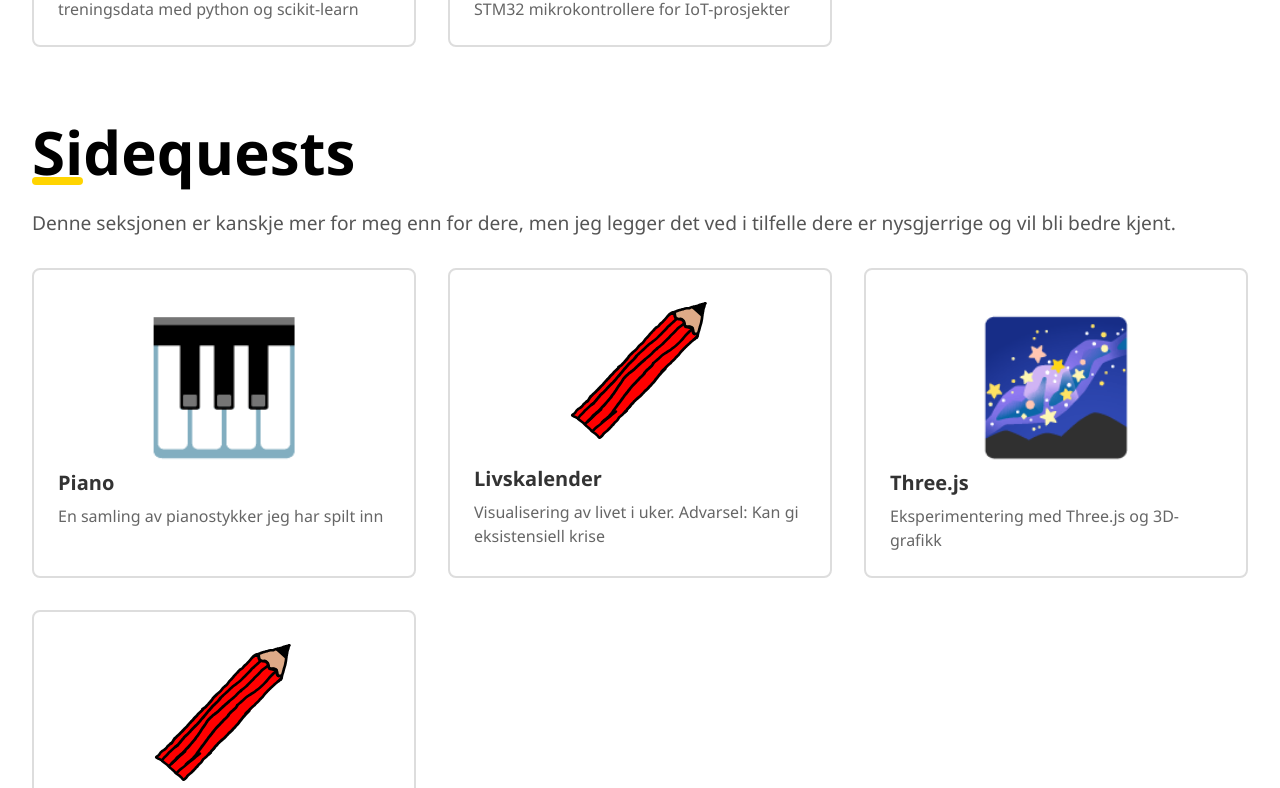
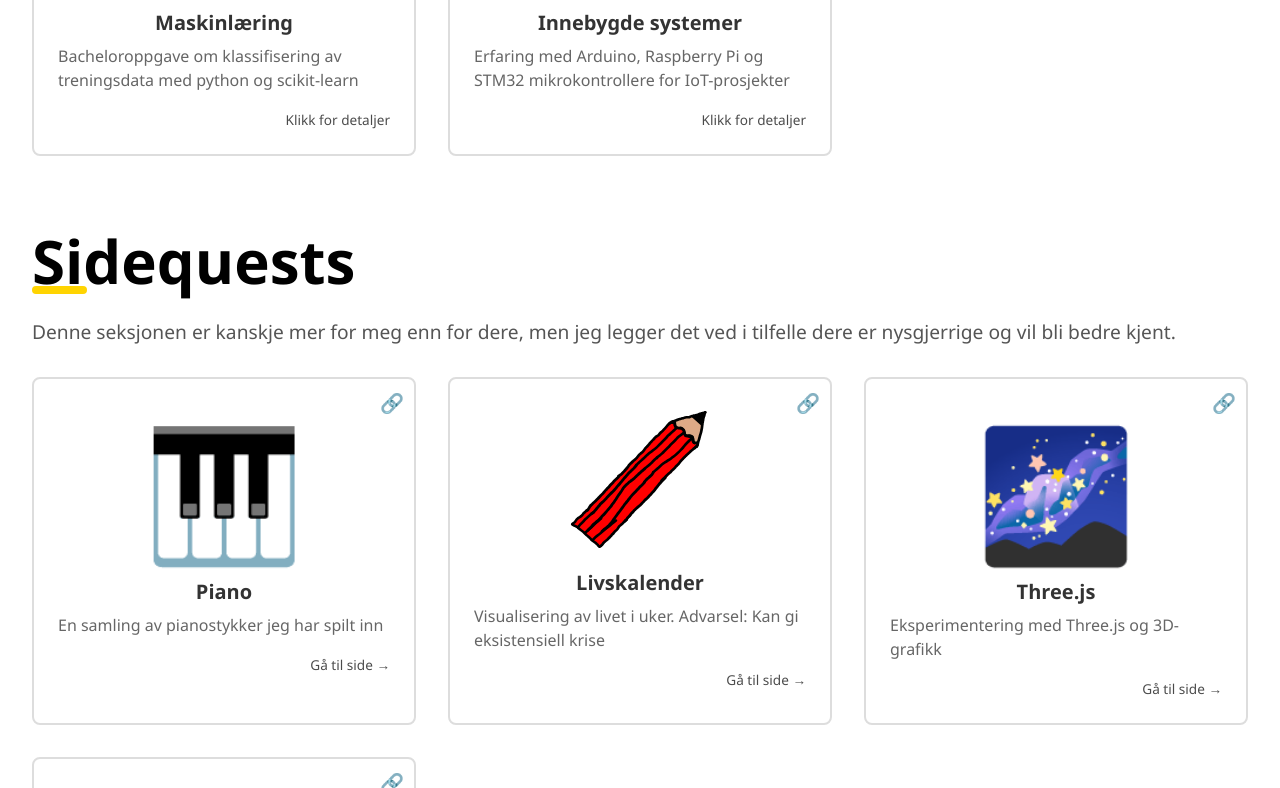
Before and after one commit to Emilorv/emiloo, a Vue app: page / in a window 1280 px wide. Shown: the part 2492-3280 px from the top of the page. Built offline with nearby package versions, Linux system fonts and the light colour scheme.

Commit message:
feat: add modal, and make Entrycomponent be of type link or modal

```diff
--- a/src/components/EntryComponent.vue
+++ b/src/components/EntryComponent.vue
@@ -1,18 +1,34 @@
 <template>
-    <a :href="link" class="entry-card">
+    <div
+        :class="['entry-card', `entry-card--${type}`]"
+        @click="handleClick"
+        :role="type === 'link' ? 'link' : 'button'"
+        :tabindex="0"
+        @keyup="handleClick"
+    >
         <div class="entry-content">
             <img v-if="imgSrc" :src="imgSrc" :alt="title" class="entry-image">
             <span v-else-if="emoji" class="entry-emoji">{{ emoji }}</span>
             <h3 class="entry-title">{{ title }}</h3>
             <p class="entry-description">{{ description }}</p>
+
+            <div class="entry-indicator">
+                <span v-if="type === 'modal'" class="indicator-text">Klikk for detaljer</span>
+                <span v-else-if="type === 'link'" class="indicator-text">Gå til side →</span>
+            </div>
         </div>
-    </a>
+    </div>
 </template>
 
 <script>
 export default {
     name: 'EntryComponent',
     props: {
+        type: {
+            type: String,
+            default: 'modal',
+            validator: value => ['modal', 'link'].includes(value)
+        },
         imgSrc: {
             type: String,
             required: false
@@ -27,13 +43,32 @@ export default {
         },
         link: {
             type: String,
-            required: true
         },
         emoji: {
             type: String,
             required: false
         },
+        modalContent: {
+            type: String,
+            required: false
+        }
+    },
+    methods: {
+        handleClick() {
+            if (this.type === 'link' && this.link) {
+                window.location.href = this.link;
+            } else if (this.type === 'modal') {
+                this.$emit('open-modal', {
+                    title: this.title,
+                    description: this.description,
+                    content: this.modalContent,
+                    imgSrc: this.imgSrc,
+                    emoji: this.emoji
+                });
+            }
+        }
     }
+
 }
 </script>
 
@@ -41,20 +76,39 @@ export default {
 .entry-card {
     display: block;
     text-decoration: none;
-    color: inherit;
     border: 2px solid #ddd;
     border-radius: 8px;
     overflow: hidden;
     transition: all 0.3s ease;
+    position: relative;
+    cursor: pointer;
 
     &:hover {
         border-color: #FFD400;
         transform: translateY(-2px);
         box-shadow: 0 4px 12px rgba(0, 0, 0, 0.1);
     }
+
+    &--link::before{
+        content: '🔗';
+        position: absolute;
+        top: 10px;
+        right: 10px;
+        font-size: 1.2rem;
+    }
+
+    &--link {
+        &:hover {
+            border-color: #1976D2;
+        }
+
+    }
 }
 
 .entry-content {
+    display: flex;
+    flex-direction: column;
+    text-align: start;
     padding: 1.5rem;
 }
 
@@ -76,10 +130,28 @@ export default {
     font-weight: bold;
     margin-bottom: 0.5rem;
     color: #333;
+    text-align: center;
 }
 
 .entry-description {
     color: #666;
     line-height: 1.5;
+    margin-bottom: 1rem;
+}
+
+.entry-indicator {
+    margin-top: auto;
+    text-align: end;
+
+    .indicator-text {
+        font-size: 0.85rem;
+        font-weight: 500;
+        opacity: 0.7;
+        transition: opacity 0.3s ease;
+    }
+}
+
+.entry-card:hover .indicator-text {
+    opacity: 1;
 }
 </style>
--- /dev/null
+++ b/src/components/Modal.vue
@@ -0,0 +1,146 @@
+<template>
+    <div v-if="isOpen" class="modal-overlay" @click="closeModal">
+        <div class="modal-content" @click.stop>
+            <button class="modal-close" @click="closeModal">×</button>
+
+            <div class="modal-header">
+                <img v-if="data.imgSrc" :src="data.imgSrc" :alt="data.title" class="modal-image">
+                <span v-else-if="data.emoji" class="modal-emoji">{{ data.emoji }}</span>
+                <h2 class="modal-title">{{ data.title }}</h2>
+            </div>
+
+            <div class="modal-body">
+                <p class="modal-description">{{ data.description }}</p>
+                <div v-if="data.content" class="modal-extra-content" v-html="data.content"></div>
+            </div>
+        </div>
+    </div>
+</template>
+
+<script>
+export default {
+    name: 'Modal',
+    props: {
+        isOpen: {
+            type: Boolean,
+            default: false
+        },
+        data: {
+            type: Object,
+            default: () => ({})
+        }
+    },
+    methods: {
+        closeModal() {
+            this.$emit('close');
+        }
+    },
+    mounted() {
+        // Close modal on Escape key
+        document.addEventListener('keydown', (e) => {
+            if (e.key === 'Escape' && this.isOpen) {
+                this.closeModal();
+            }
+        });
+    }
+}
+</script>
+
+<style scoped lang="scss">
+.modal-overlay {
+    position: fixed;
+    top: 0;
+    left: 0;
+    width: calc(100% - 2rem);
+    height: 100%;
+    background: rgba(0, 0, 0, 0.6);
+    display: flex;
+    justify-content: center;
+    align-items: center;
+    z-index: 1000;
+    padding: 1rem;
+}
+
+.modal-content {
+    background: white;
+    border-radius: 16px;
+    padding: 2rem;
+    max-width: 600px;
+    width: 100%;
+    max-height: 80vh;
+    overflow-y: auto;
+    position: relative;
+    box-shadow: 0 20px 60px rgba(0, 0, 0, 0.3);
+}
+
+.modal-close {
+    position: absolute;
+    top: 1rem;
+    right: 1rem;
+    background: none;
+    border: none;
+    font-size: 2rem;
+    cursor: pointer;
+    color: #666;
+    transition: color 0.3s ease;
+
+    &:hover {
+        color: #333;
+    }
+}
+
+.modal-header {
+    text-align: center;
+    margin-bottom: 2rem;
+}
+
+.modal-image {
+    width: 80px;
+    height: 80px;
+    object-fit: contain;
+    border-radius: 12px;
+    margin-bottom: 1rem;
+}
+
+.modal-emoji {
+    font-size: 4rem;
+    display: block;
+    margin-bottom: 1rem;
+}
+
+.modal-title {
+    font-size: 2rem;
+    font-weight: bold;
+    color: #333;
+    margin: 0;
+}
+
+.modal-body {
+    .modal-description {
+        font-size: 1.1rem;
+        line-height: 1.6;
+        color: #555;
+        margin-bottom: 1.5rem;
+    }
+
+    .modal-extra-content {
+        font-size: 1rem;
+        line-height: 1.6;
+        color: #666;
+
+        h3 {
+            color: #333;
+            margin-top: 1.5rem;
+            margin-bottom: 0.5rem;
+        }
+
+        ul {
+            padding-left: 1.5rem;
+
+            li {
+                margin-bottom: 0.5rem;
+            }
+        }
+    }
+}
+</style>
--- a/src/views/HomeView.vue
+++ b/src/views/HomeView.vue
@@ -22,11 +22,13 @@
           <EntryComponent
             v-for="project in projects"
             :key="project.id"
+            type="modal"
             :title="project.title"
             :description="project.description"
             :img-src="project.imgSrc"
             :emoji="project.emoji"
-            :link="project.link"
+            :modal-content="project.content"
+            @open-modal="openModal"
           />
         </div>
       </section>
@@ -39,11 +41,13 @@
             <EntryComponent
               v-for="skill in skills"
               :key="skill.id"
+              type="modal"
               :title="skill.title"
               :description="skill.description"
               :img-src="skill.imgSrc"
               :emoji="skill.emoji"
-              :link="skill.link"
+              :modal-content="skill.content"
+              @open-modal="openModal"
             />
         </div>
       </section>
@@ -55,6 +59,7 @@
           <EntryComponent
             v-for="quest in sideQuests"
             :key="quest.id"
+            type="link"
             :title="quest.title"
             :description="quest.description"
             :img-src="quest.imgSrc"
@@ -63,13 +68,33 @@
           />
         </div>
       </section>
+      <Modal
+        :is-open="modalOpen"
+        :data="modalData"
+        @close="closeModal"
+      />
   </main>
 </template>
 
 <script setup>
+import { ref } from 'vue'
 import EntryComponent from '../components/EntryComponent.vue'
+import Modal from '../components/Modal.vue'
 import { projects, sideQuests } from '../data/projects.js'
 import { skills } from '../data/skills.js'
+
+const modalOpen = ref(false)
+const modalData = ref({})
+
+const openModal = (data) => {
+    modalData.value = data
+    modalOpen.value = true
+}
+
+const closeModal = () => {
+    modalOpen.value = false
+    modalData.value = {}
+}
 </script>
 
 <style scoped lang="scss">
```
